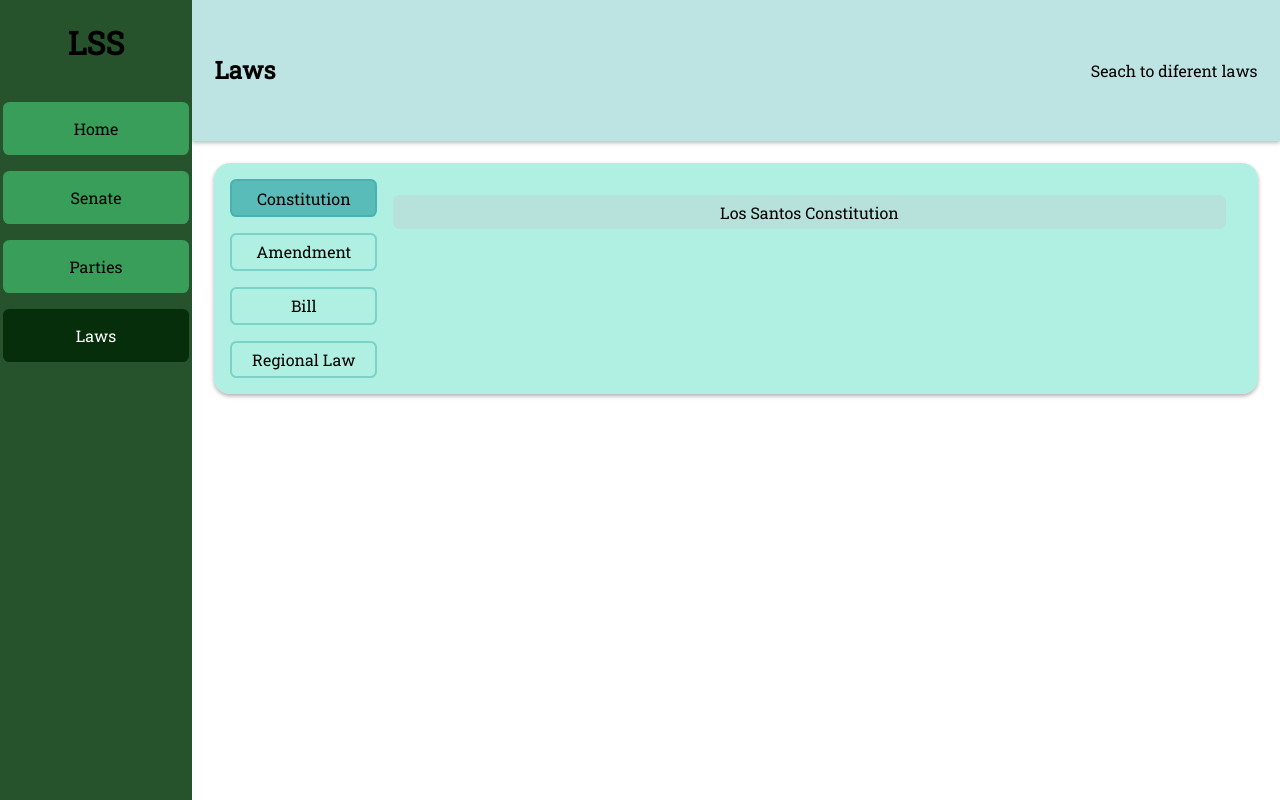
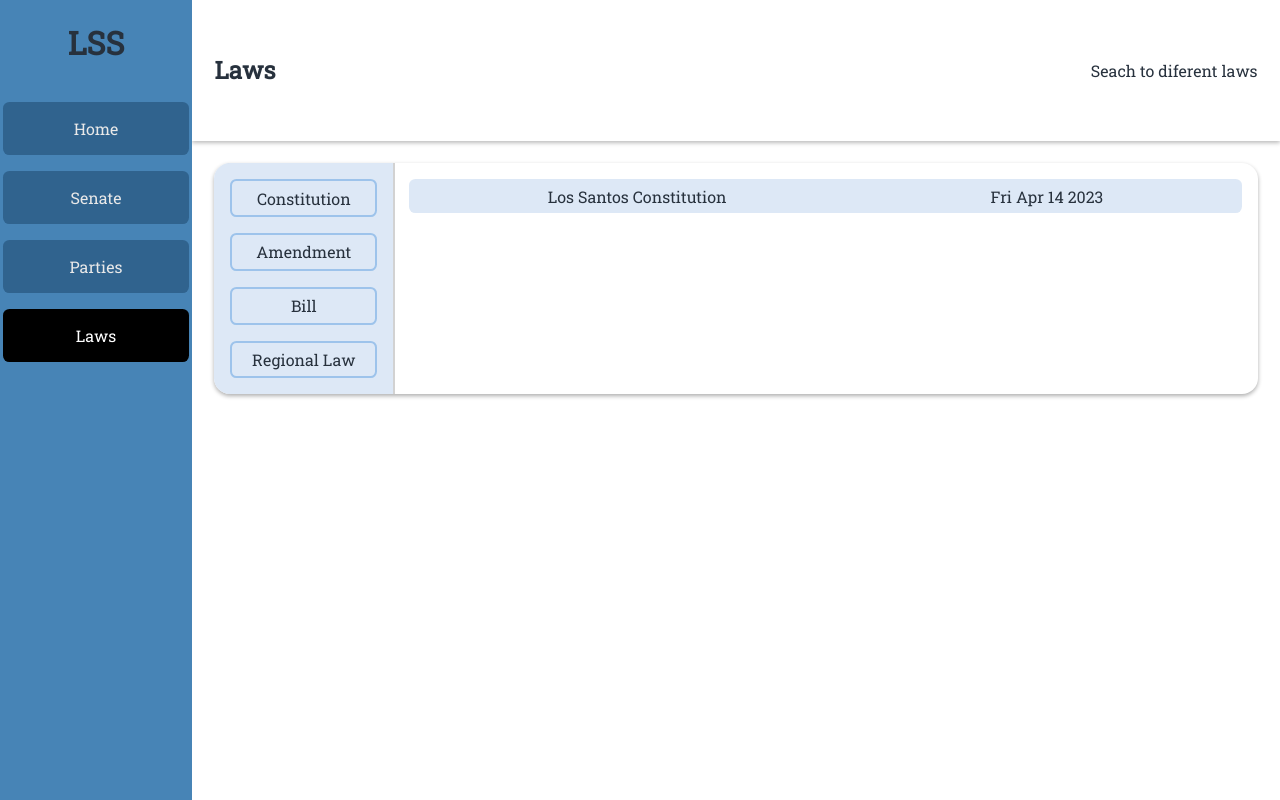
Before and after one commit to papiricoh/esx_justice, a Vue app: page / in a window 1280 px wide. Both pictures are taken after a click on the item "Laws". Built offline with nearby package versions, Linux system fonts and the light colour scheme.

Commit message:
Changed CSS style

```diff
--- a/src/components/lawsPage.vue
+++ b/src/components/lawsPage.vue
@@ -66,6 +66,7 @@ export default {
         <div class="laws_seccion_body">
           <div v-for="law in displayed_laws" class="law_container">
             <div>{{ law.title }}</div>
+            <div>{{ new Date(law.time).toDateString() }}</div>
           </div>
         </div>
       </div>
--- a/src/css/index.css
+++ b/src/css/index.css
@@ -2,6 +2,7 @@
 
 * {
     font-family: 'Roboto Slab', serif;
+    color: rgba(39,49,61, 1);;
 }
 
 *::-webkit-scrollbar {
@@ -30,11 +31,11 @@ main {
 }
 
 .palette {
-    color: #26532B;
-    color: #399E5A;
-    color: #5ABCB9;
-    color: #63E2C6;
-    color: #6EF9F5;
+    color: rgba(55,72,90, 1);
+    color: rgba(71,132,182, 1);
+    color: rgba(157,195,235, 1);
+    color: rgba(221,232,246, 1);
+    color: rgba(71,132,182, 0.08);
 }
 
 .main {
@@ -50,7 +51,7 @@ main {
     flex-direction: column;
     align-items: stretch;
     min-width: 15%;
-    background-color: #26532B;
+    background-color: rgba(71,132,182, 1);
 }
 
 .main_display {
@@ -71,7 +72,8 @@ main {
 }
 
 .menu_list_item {
-    background-color: #399E5A;
+    color: rgb(233, 233, 233);
+    background-color: rgba(45, 95, 137, 0.88);
     padding: 1rem;
     width: 80%;
     text-align: center;
@@ -82,23 +84,23 @@ main {
 
 
 .menu_list_item:hover {
-    background-color: #63E2C6;
+    background-color: grey;
     transition: .4s;
 }
 
 .menu_list_item:active {
-    background-color: #399E5A;
+    background-color: rgba(45, 95, 137, 0.88);
     transition: .4s;
 }
 
 
 .menu_list_item_active {
-    background-color: #062e0b;
+    background-color: black;
     color: white;
 }
 
 .home_header {
-    background-color: #5abcb963;
+    background-color: white;
     height: 10rem;
     display: flex;
     justify-content: space-between;
@@ -123,19 +125,22 @@ button {
     padding: .4rem 1rem;
     background-color: transparent;
     border-radius: .4rem;
-    border: 2px solid #2ba5a167;
+    border: 2px solid rgba(157,195,235, 1);
     cursor: pointer;
+    transition: .4s;
 }
 
 button:hover {
-    border-color: #14cec867;
-    background-color: #2ba5a167;
+    border-color: rgba(71,132,182, 1);
+    background-color: rgba(157,195,235, 1);
+    transition: .4s;
 }
 
 
 button:active {
-    border-color: #2ba5a167;
+    border-color: rgba(157,195,235, 1);
     background-color: transparent;
+    transition: .4s;
 }
 
 .home_body {
@@ -176,7 +181,7 @@ button:active {
 .party_card {
     height: 22rem;
     width: 15rem;
-    background-color: #a7f0ec65;
+    background-color: rgba(221,232,246, 0.3);
     border-radius: .4rem;
     box-shadow: 0 2px 4px rgba(0, 0, 0, 0.283);
     display: flex;
@@ -218,11 +223,11 @@ button:active {
 }
 
 .pending_laws_table_row:nth-child(2n) {
-    background-color: #a7f0ec3b;
+    background-color: rgba(221,232,246, 1);
 }
 
 .pending_laws_table_row:nth-child(1) {
-    background-color: #80dbd644;
+    background-color: rgb(152, 190, 239);
 }
 
 .pending_laws_table_row > th:nth-child(1), .pending_laws_table_row > td:nth-child(1) {
@@ -383,7 +388,7 @@ button:active {
     justify-content: space-between;
     align-items: center;
     height: 8rem;
-    background-color: #a7f0ec3b;
+    background-color: white;
     box-shadow: 0 2px 4px rgba(0, 0, 0, 0.336);
     padding: 1.4rem;
 }
@@ -395,7 +400,7 @@ button:active {
 .parties_actions {
     padding: 1rem;
     border-radius: .4rem;
-    background-color: #a7f0ec3b;
+    background-color: white;
     box-shadow: 0 2px 4px rgba(0, 0, 0, 0.288);
     display: flex;
     flex-direction: column;
@@ -414,7 +419,7 @@ button:active {
     justify-content: space-between;
     padding: 1.4rem;
     height: 6rem;
-    background-color: #5abcb966;
+    background-color: white;
     box-shadow: 0 2px 4px rgba(0, 0, 0, 0.261);
 }
 
@@ -428,8 +433,7 @@ button:active {
 .laws_seccion {
     border-radius: 1rem;
     min-height: 4rem;
-    padding: 1rem;
-    background-color: #63e2c683;
+    background-color: white;
     box-shadow: 0 2px 4px rgba(0, 0, 0, 0.322);
     display: flex;
     align-items: stretch;
@@ -438,9 +442,14 @@ button:active {
 .laws_seccion_menu {
     width: 15%;
     display: flex;
+    padding: 1rem;
     flex-direction: column;
     align-items: stretch;
     gap: 1rem;
+    background-color: rgba(221,232,246, 1);
+    border-top-left-radius: 1rem;
+    border-bottom-left-radius: 1rem;
+    box-shadow: 2px 0 rgba(0, 0, 0, 0.177);
 }
 
 .laws_menu_button>button {
@@ -448,7 +457,7 @@ button:active {
 }
 
 .active_button {
-    background-color: #5ABCB9;
+
 }
 
 .laws_seccion_body {
@@ -460,7 +469,7 @@ button:active {
     gap: .8rem;
 }
 .law_container {
-    background-color: #bcdad99c;
+    background-color: rgba(221,232,246, 1);
     padding: .4rem;
     border-radius: .4rem;
     display: flex;
```
